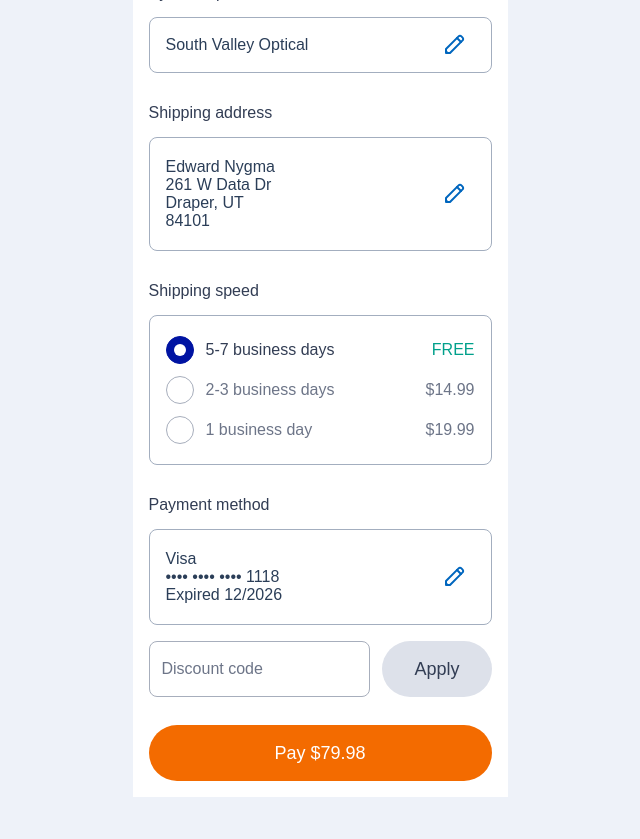
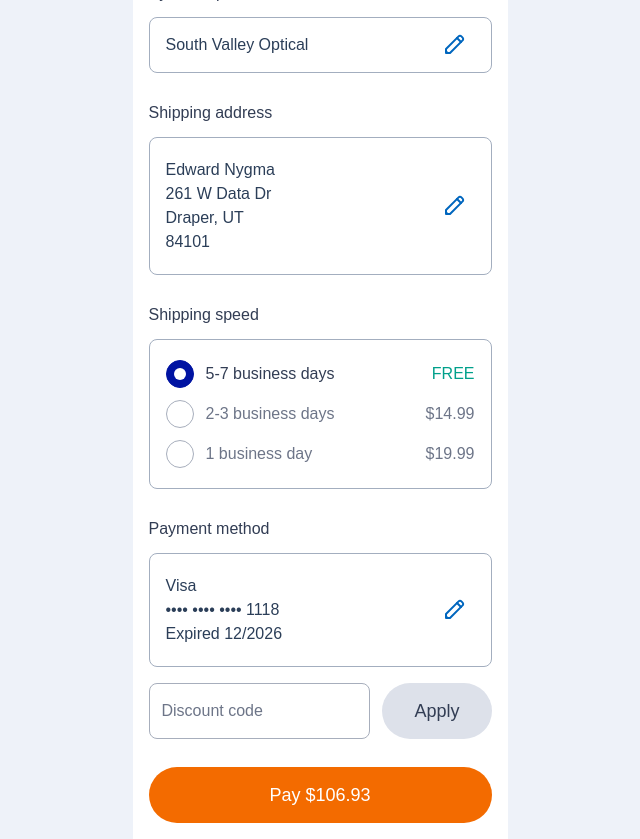
Before and after one commit to rayelder/iris-components, a Next.js app: page /express-checkout in a window 1280 px wide. Shown: the part 800-1639 px from the top of the page, without its empty margins (320-960 px from the left). Before the commit the page ends 1597 px from the top, so only its background shows below. Built offline with nearby package versions, Linux system fonts and the light colour scheme; a web font is replaced by a local one.

Commit message:
Lifted orderTotal state to page

```diff
--- a/app/express-checkout/page.tsx
+++ b/app/express-checkout/page.tsx
@@ -15,6 +15,8 @@ import InfoDisplayAddress from "@/components/InfoDisplayAddress";
 import ShippingSpeed from "@/components/ShippingSpeed";
 
 export default function ExpressCheckout() {
+  const [orderTotal, setOrderTotal] = useState(0);
+
   const [boxCountA, setBoxCountA] = useState(1);
   const [boxCountB, setBoxCountB] = useState(1);
   const [pricePerBox, setPricePerBox] = useState(39.99);
@@ -30,6 +32,7 @@ export default function ExpressCheckout() {
           <OrderSummary
             subtotal={subtotal}
             shipping={boxCount === 0 ? 0 : 19.99}
+            onTotalChange={setOrderTotal}
           />
           <Rx
             setBoxCountA={setBoxCountA}
@@ -63,7 +66,11 @@ export default function ExpressCheckout() {
             </div>
           </InfoDisplayAddress>
           <DiscountCode />
-          <Button label={`Pay $${subtotal.toFixed(2)}`} isPrimary isFullWidth />
+          <Button
+            label={`Pay $${orderTotal.toFixed(2)}`}
+            isPrimary
+            isFullWidth
+          />
         </div>
       </div>
     </div>
--- a/components/InfoDisplayAddress/InfoDisplay.module.css
+++ b/components/InfoDisplayAddress/InfoDisplay.module.css
@@ -26,4 +26,5 @@
   font-size: var(--iris-font-size-md);
   font-style: normal;
   font-weight: 400;
+  line-height: 150%;
 }
--- a/components/InfoDisplayCreditCard/InfoDisplay.module.css
+++ b/components/InfoDisplayCreditCard/InfoDisplay.module.css
@@ -26,4 +26,5 @@
   font-size: var(--iris-font-size-md);
   font-style: normal;
   font-weight: 400;
+  line-height: 150%;
 }
--- a/components/OrderSummary/index.tsx
+++ b/components/OrderSummary/index.tsx
@@ -1,23 +1,29 @@
 "use client";
 
-import { useState } from "react";
+import { useState, useEffect } from "react";
 
 import styles from "./OrderSummary.module.css";
 
 type OrderSummaryProps = {
   subtotal: number;
   shipping: number;
+  onTotalChange?: (total: number) => void;
 };
 
 export default function OrderSummary({
   subtotal = 0,
   shipping = 0,
+  onTotalChange,
 }: OrderSummaryProps) {
   var [isExpanded, setIsExpanded] = useState(false);
 
   const taxRate = 0.087;
   const taxes = subtotal * taxRate;
   const total = subtotal + shipping + taxes;
+
+  useEffect(() => {
+    onTotalChange?.(total);
+  }, [total, onTotalChange]);
 
   function handleTap() {
     setIsExpanded(!isExpanded);
```
